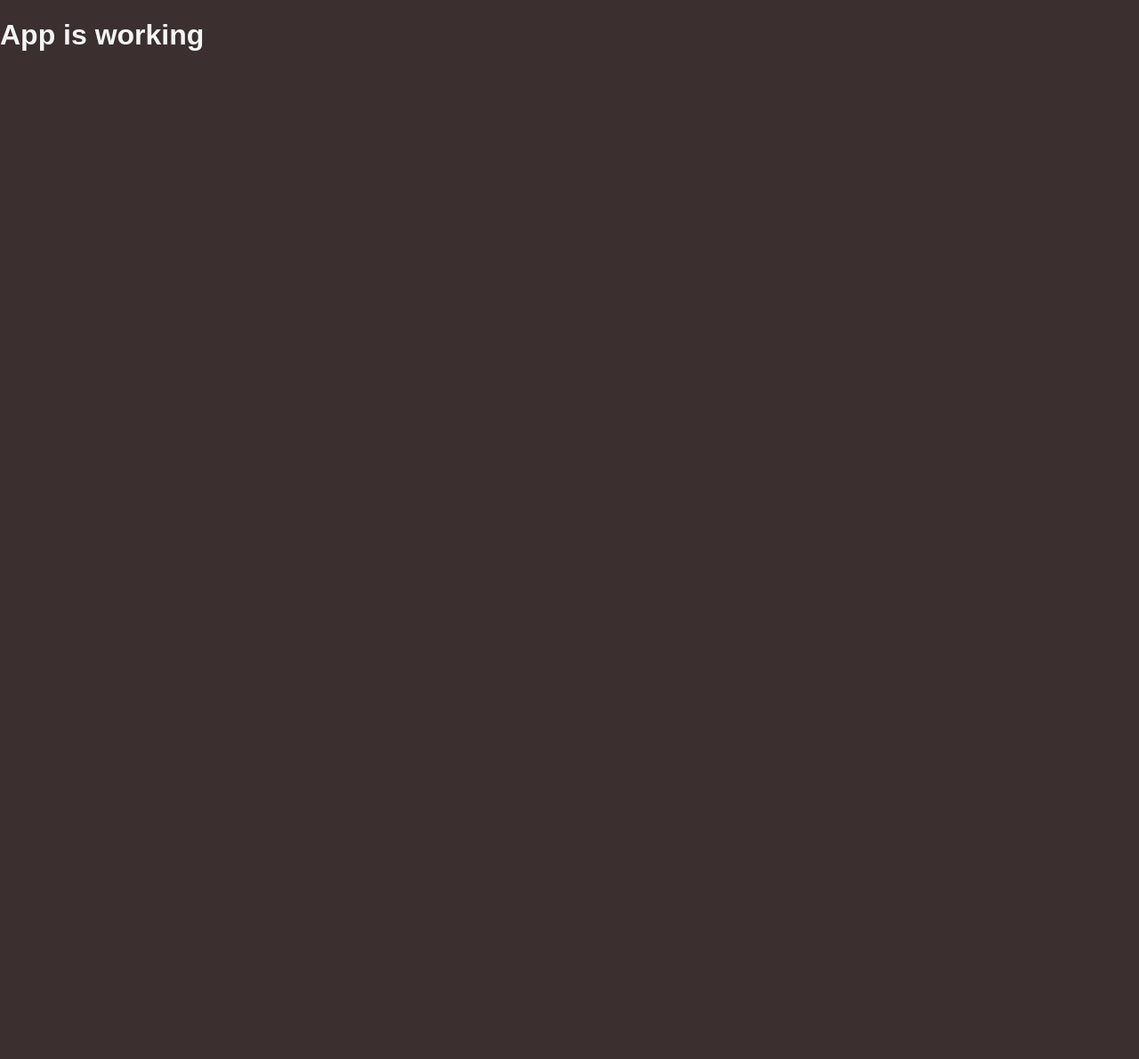
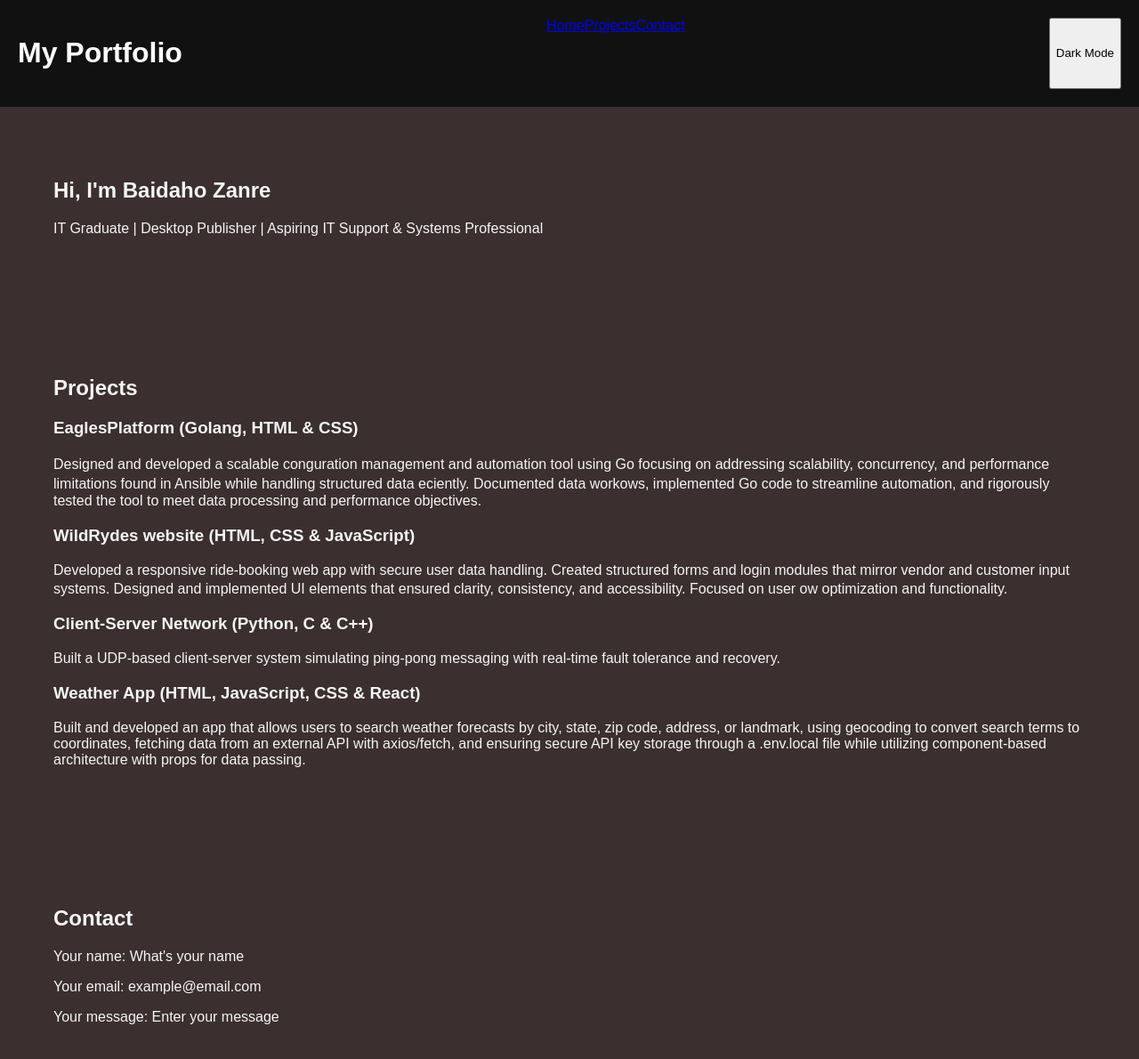
Before and after one commit to bz0074/Portfolio, a React (Vite) app: page / in a window 1280 px wide. Shown: the top 1190 px of the page at 89% size. Before the commit the page ends 800 px from the top, so only its background shows below. Built offline with nearby package versions, Linux system fonts and the light colour scheme.

Commit message:
Update App.jsx

```diff
--- a/src/App.jsx
+++ b/src/App.jsx
@@ -1,5 +1,17 @@
+import Home from "./pages/Home";
+import Projects from "./pages/Projects";
+import Contact from "./pages/Contact";
+import Header from "./components/Header";
+
 function App() {
-  return <h1>App is working</h1>;
+  return (
+    <div>
+      <Header />
+      <Home />
+      <Projects />
+      <Contact />
+    </div>
+  );
 }
 
 export default App;
```
